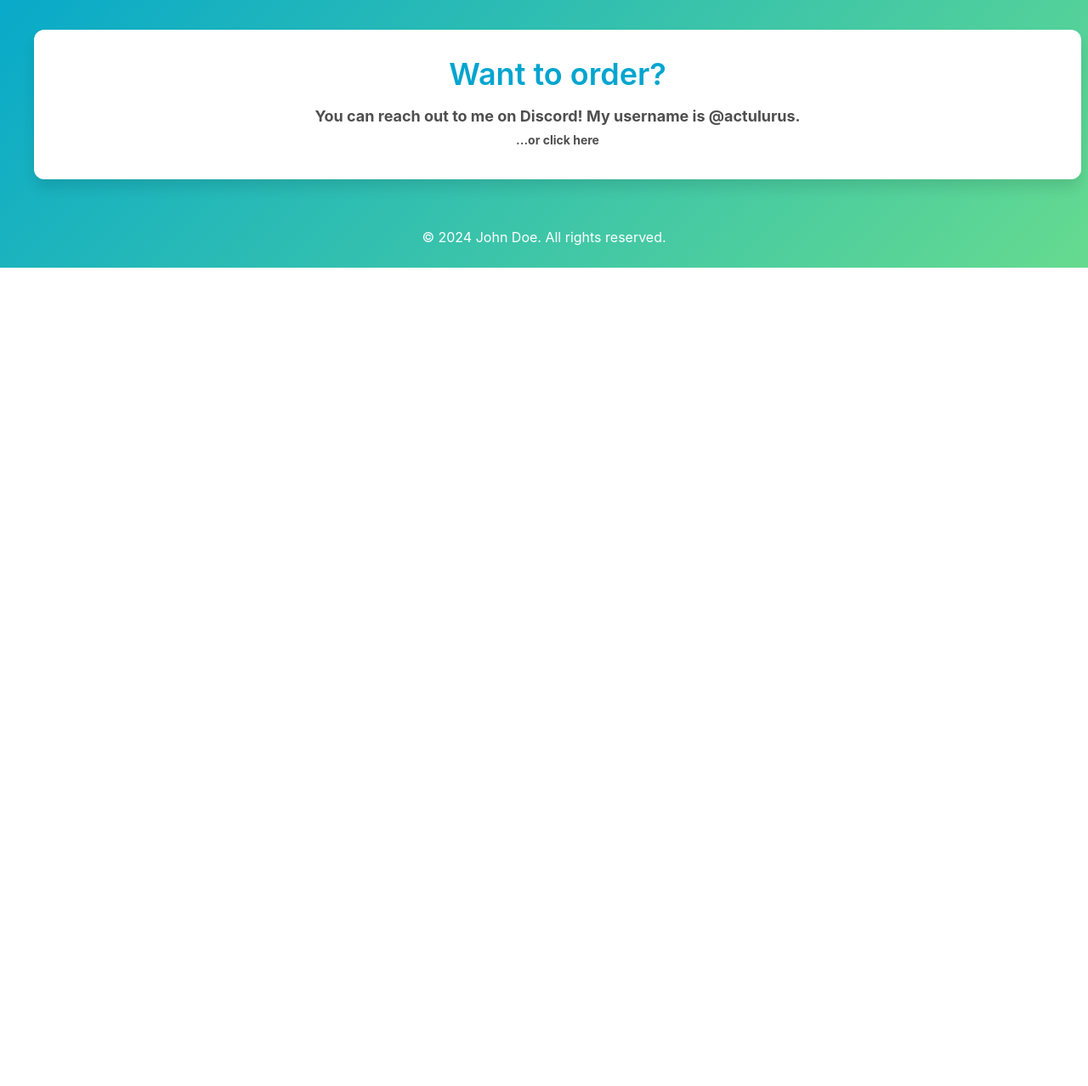
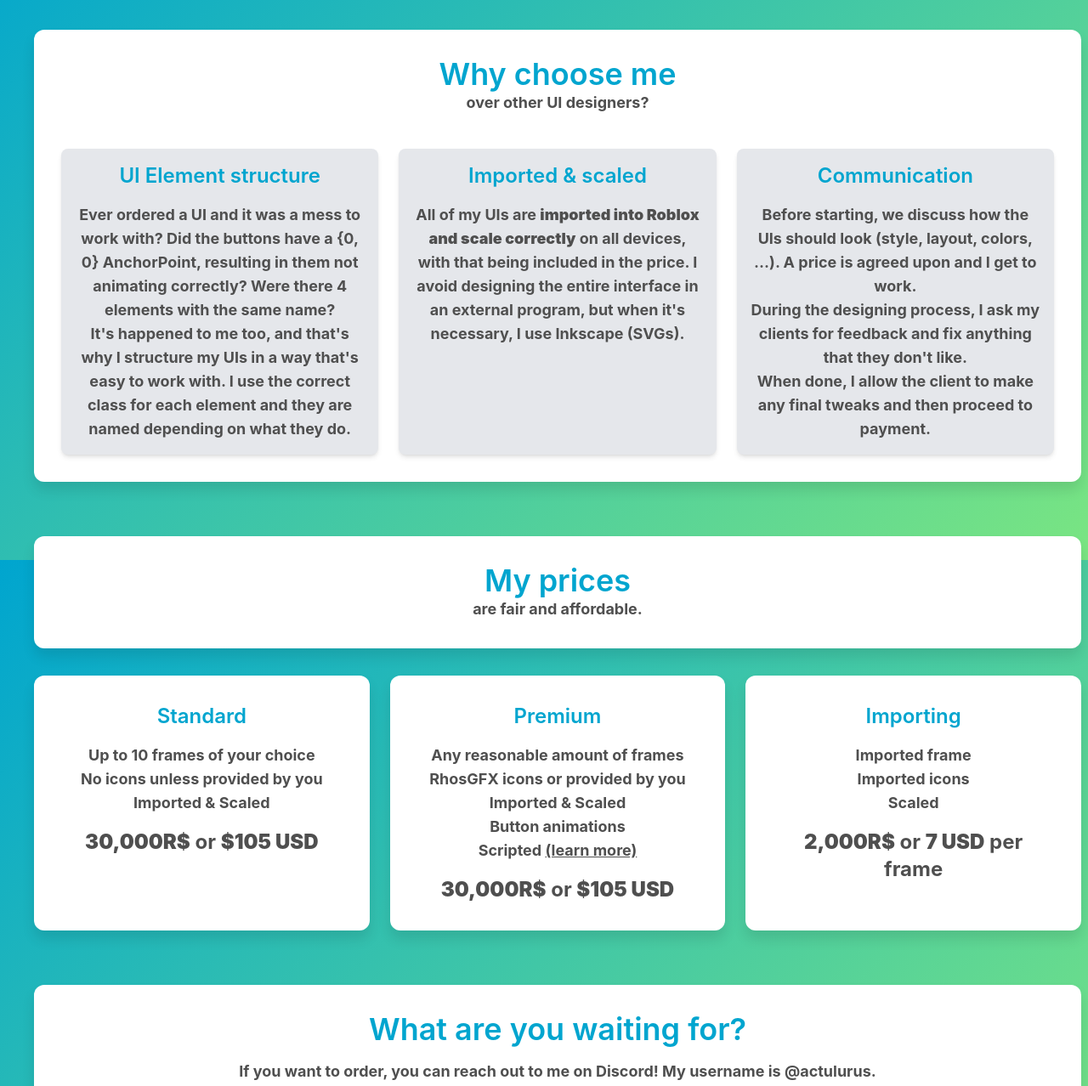
Before and after one commit to actulurus/portfolio, a plain HTML site: page src/index.html in a window 1280 px wide. Shown: the part 941-2219 px from the top of the page at 85% size. Before the commit the page ends 1256 px from the top, so only its background shows below. Drawn offline with Linux system fonts and the light colour scheme.

Commit message:
added price list, refactored multiple parts of the site

```diff
--- a/src/index.html
+++ b/src/index.html
@@ -4,7 +4,7 @@
 <head>
     <meta charset="UTF-8">
     <meta name="viewport" content="width=device-width, initial-scale=1.0">
-    <title>UI Designer Portfolio</title>
+    <title>Actulurus - Portfolio</title>
     <!-- <link href="https://cdn.jsdelivr.net/npm/tailwindcss@2.2.19/dist/tailwind.min.css" rel="stylesheet"> -->
     <link href="output.css" rel="stylesheet">
     <style>
@@ -77,7 +77,8 @@
             <div class="card mx-auto w-4xl flex items-center">
                 <div class="text-left flex-1">
                     <h2 class="text-4xl font-semibold mb-4 primary-text">Actulurus</h2>
-                    <p class="text-lg font-bold">Good looking interfaces for your Roblox game...</p>
+                    <p class="text-lg font-bold">I'm a Roblox UI designer and programmer with 4+ years of experience.
+                    </p>
                     <div class="mt-8 flex">
                         <a href="https://x.com/notactulurus"
                             class="social-btn w-12 h-12 rounded-full flex items-center justify-center mx-2 bg-blue-400">
@@ -111,7 +112,7 @@
     <section id="portfolio" class="py-4">
         <div class="container mx-auto px-6 text-center">
             <div class="card mx-auto w-6xl">
-                <h2 class="text-4xl font-semibold text-center mb-10 primary-text">My work</h2>
+                <h2 class="text-4xl font-semibold text-center mb-10 primary-text">Here's some of my best work</h2>
                 <div class="grid grid-cols-1 md:grid-cols-2 lg:grid-cols-3 gap-6">
                     <div class="bg-gray-200 rounded-lg shadow-md overflow-hidden">
                         <img src="https://picsum.photos/1920/1080"
@@ -133,6 +134,83 @@
                 </div>
             </div>
         </div>
+    </section>
+
+    <section id="why_me" class="py-4">
+        <div class="container mx-auto px-6 text-center">
+            <div class="card mx-auto w-6xl">
+                <h2 class="text-4xl font-semibold text-center primary-text">Why choose me</h2>
+                <p class="text-lg font-bold mb-10">over other UI designers?</p>
+
+                <div class="grid grid-cols-1 lg:grid-cols-3 gap-6">
+                    <div class="bg-gray-200 rounded-lg shadow-md overflow-hidden p-4">
+                        <h3 class="text-2xl font-semibold text-center mb-4 primary-text">UI Element structure</h3>
+                        <!-- <p class="text-lg font-bold text-center">I have a lot of experience in scripting on Roblox, so <b>I know how to structure the UI</b> in a way that's easy to then animate and code. I use the correct class for each element and they are named depending on what they do.</p> -->
+                        <p class="text-lg font-bold text-center">
+                            Ever ordered a UI and it was a mess to work with? Did the buttons have a {0, 0} AnchorPoint,
+                            resulting in them not animating correctly? Were there 4 elements with the same name?<br>
+                            It's happened to me too, and that's why I structure my UIs in a way that's easy to work
+                            with. I use the correct class for each element and they are named depending on what they do.
+                        </p>
+                        </p>
+                    </div>
+                    <div class="bg-gray-200 rounded-lg shadow-md overflow-hidden p-4">
+                        <h3 class="text-2xl font-semibold text-center mb-4 primary-text">Imported & scaled</h3>
+                        <p class="text-lg font-bold text-center">All of my UIs are <b>imported into Roblox and scale
+                                correctly</b> on all devices, with that being included in the price. I avoid designing
+                            the entire interface in an external program, but when it's necessary, I use Inkscape (SVGs).
+                        </p>
+                    </div>
+                    <div class="bg-gray-200 rounded-lg shadow-md overflow-hidden p-4">
+                        <h3 class="text-2xl font-semibold text-center mb-4 primary-text">Communication</h3>
+                        <p class="text-lg font-bold text-center">
+                            Before starting, we discuss how the UIs should look (style, layout, colors, ...). A price is
+                            agreed upon and I get to work.<br>
+                            During the designing process, I ask my clients for feedback and fix anything that they don't
+                            like.<br>
+                            When done, I allow the client to make any final tweaks and then proceed to payment.<br>
+                        </p>
+                    </div>
+                </div>
+            </div>
+    </section>
+
+    <section id="prices" class="py-4">
+        <div class="container mx-auto px-6 text-center">
+            <div class="card mx-auto w-6xl">
+                <h2 class="text-4xl font-semibold text-center primary-text">My prices</h2>
+                <p class="text-lg font-bold">are fair and affordable.</p>
+
+            </div>
+        </div>
+
+        <div class="container mx-auto px-6 text-center">
+            <div class="grid grid-cols-1 lg:grid-cols-3 gap-6">
+                <div class="card overflow-hidden p-4">
+                    <h3 class="text-2xl font-semibold text-center mb-4 primary-text">Standard</h3>
+                    <p class="text-lg font-bold text-center">Up to 10 frames of your choice</p>
+                    <p class="text-lg font-bold text-center">No icons unless provided by you</p>
+                    <p class="text-lg font-bold text-center">Imported & Scaled</p>
+                    <p class="text-2xl font-bold text-center mt-4"><b>30,000R$</b> or <b>$105 USD</b></p>
+                </div>
+                <div class="card overflow-hidden p-4">
+                    <h3 class="text-2xl font-semibold text-center mb-4 primary-text">Premium</h3>
+                    <p class="text-lg font-bold text-center">Any reasonable amount of frames</p>
+                    <p class="text-lg font-bold text-center">RhosGFX icons or provided by you</p>
+                    <p class="text-lg font-bold text-center">Imported & Scaled</p>
+                    <p class="text-lg font-bold text-center">Button animations</p>
+                    <p class="text-lg font-bold text-center">Scripted <a href="/scripted" class="underline">(learn more)</a></p>
+
+                    <p class="text-2xl font-bold text-center mt-4"><b>30,000R$</b> or <b>$105 USD</b></p>
+                </div>
+                <div class="card overflow-hidden p-4">
+                    <h3 class="text-2xl font-semibold text-center mb-4 primary-text">Importing</h3>
+                    <p class="text-lg font-bold text-center">Imported frame</p>
+                    <p class="text-lg font-bold text-center">Imported icons</p>
+                    <p class="text-lg font-bold text-center">Scaled</p>
+                    <p class="text-2xl font-bold text-center mt-4"><b>2,000R$</b> or <b>7 USD</b> per frame</p>
+                </div>
+            </div>
     </section>
 
     <!-- Contact Section (Coming soon) -->
@@ -177,15 +255,17 @@
         <a href="https://discordapp.com/users/853300741699796992">
             <div class="container mx-auto px-6 text-center">
                 <div class="card mx-auto w-4xl">
-                    <h2 class="text-4xl font-semibold mb-4 primary-text">Want to order?</h2>
-                    <p class="text-lg font-bold mb-1">You can reach out to me on Discord! My username is @actulurus.</p>
+                    <h2 class="text-4xl font-semibold mb-4 primary-text">What are you waiting for?</h2>
+                    <p class="text-lg font-bold mb-1">If you want to order, you can reach out to me on Discord! My username is @actulurus.</p>
                     <p class="text-sm font-bold mb-1">...or click here</p>
+                    <p class="text-lg font-bold mb-1">Can't wait to work with you!</p>
                 </div>
             </div>
         </a>
     </section>
 
     <script>
+        console.error("New contact section coming soon.")
         const budgetSlider = document.getElementById('budget');
         const budgetValue = document.getElementById('budgetValue');
 
@@ -208,7 +288,7 @@
     <!-- Footer -->
     <footer class="py-6">
         <div class="container mx-auto px-6 text-center">
-            <p class="text-white">&copy; 2024 John Doe. All rights reserved.</p>
+            <p class="text-white">Made with <a href="https://tailwindcss.com">Tailwind</a>.</p>
         </div>
     </footer>
 </body>
```
Also changed, not shown: src/output.css.
